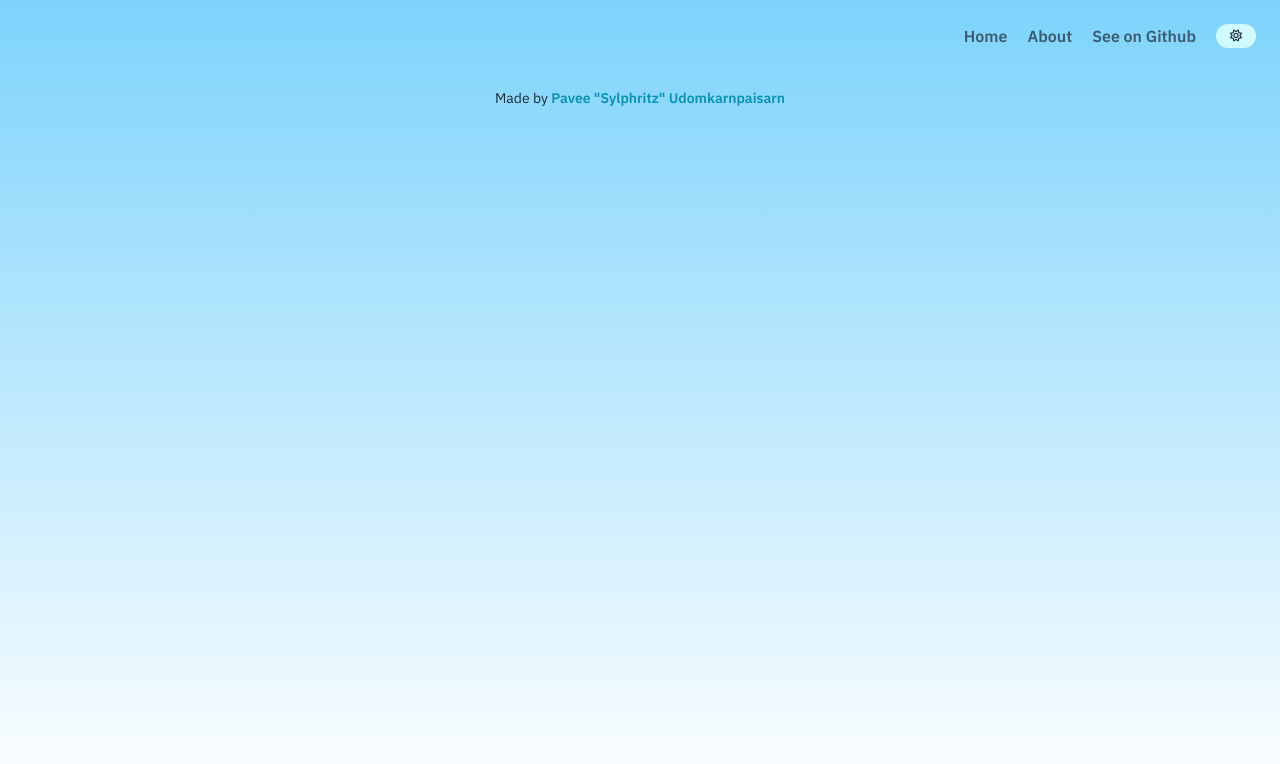
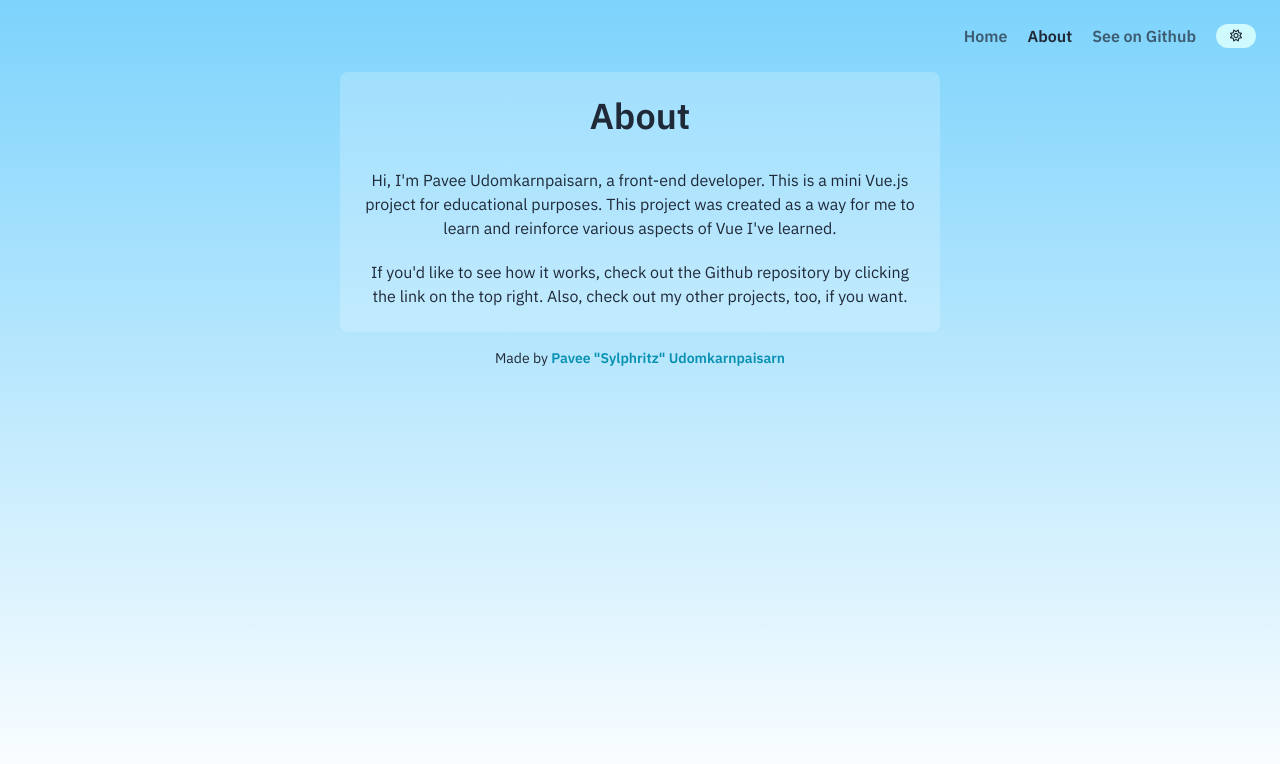
Before and after one commit to Sylphritz/weather-forecast-app, a Vue app: page /about in a window 1280 px wide. Shown: the top 764 px of the page. Built offline with nearby package versions, Linux system fonts and the light colour scheme.

Commit message:
Add the About page and update README

```diff
--- a/src/components/Layout/AppHeader.vue
+++ b/src/components/Layout/AppHeader.vue
@@ -1,17 +1,15 @@
 <template>
-  <!-- TODO: Update the links -->
   <div class="p-6 flex justify-end">
-    <RouterLink
+    <router-link
       class="mr-5 font-semibold hover:text-gray-700 dark:hover:text-gray-400 opacity-70 hover:opacity-100"
       :to="{ name: 'home' }"
-      >Home</RouterLink
+      >Home</router-link
     >
-    <a
-      href="#"
+    <router-link
       class="mr-5 font-semibold hover:text-gray-700 dark:hover:text-gray-400 opacity-70 hover:opacity-100"
-      >About</a
+      :to="{ name: 'about' }"
+      >About</router-link
     >
-    <!-- TODO: Maybe turn the hardcoded URL into a constant? -->
     <a
       href="https://github.com/Sylphritz/weather-forecast-app"
       class="mr-5 font-semibold hover:text-gray-700 dark:hover:text-gray-400 opacity-70 hover:opacity-100"
@@ -46,5 +44,3 @@ onMounted(() => {
   }
 })
 </script>
-
-<style scoped></style>
--- a/src/router/index.ts
+++ b/src/router/index.ts
@@ -1,5 +1,6 @@
 import { createRouter, createWebHistory } from 'vue-router'
 import AppHome from '@/views/AppHome.vue'
+import AppAbout from '@/views/AppAbout.vue'
 
 const router = createRouter({
   history: createWebHistory(import.meta.env.BASE_URL),
@@ -9,6 +10,11 @@ const router = createRouter({
       name: 'home',
       path: '/',
       component: AppHome
+    },
+    {
+      name: 'about',
+      path: '/about',
+      component: AppAbout
     }
   ]
 })
--- /dev/null
+++ b/src/views/AppAbout.vue
@@ -0,0 +1,25 @@
+<template>
+  <div class="article-body p-6 mx-auto text-center bg-white/20 rounded-lg">
+    <h1 class="mb-8 text-4xl font-bold">About</h1>
+
+    <p class="mb-5">
+      Hi, I'm Pavee Udomkarnpaisarn, a front-end developer. This is a mini Vue.js project for
+      educational purposes. This project was created as a way for me to learn and reinforce various
+      aspects of Vue I've learned.
+    </p>
+
+    <p>
+      If you'd like to see how it works, check out the Github repository by clicking the link on the
+      top right. Also, check out my other projects, too, if you want.
+    </p>
+  </div>
+</template>
+
+<script setup lang="ts"></script>
+
+<style scoped>
+.article-body {
+  width: 600px;
+  max-width: 100%;
+}
+</style>
```
Also changed, not shown: 1 other file (tests, documents, lock files or other folders).
